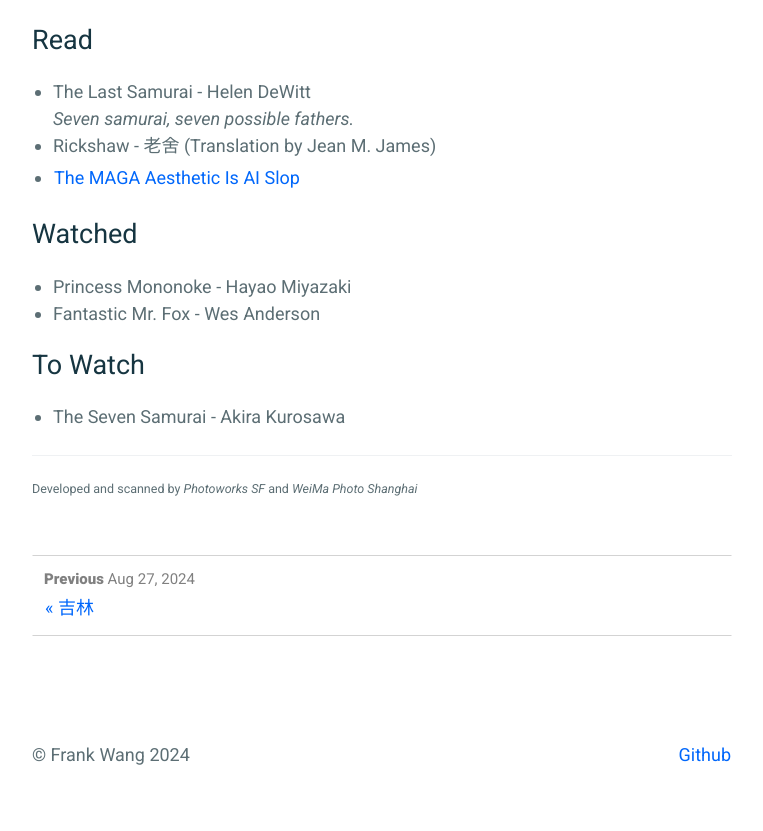
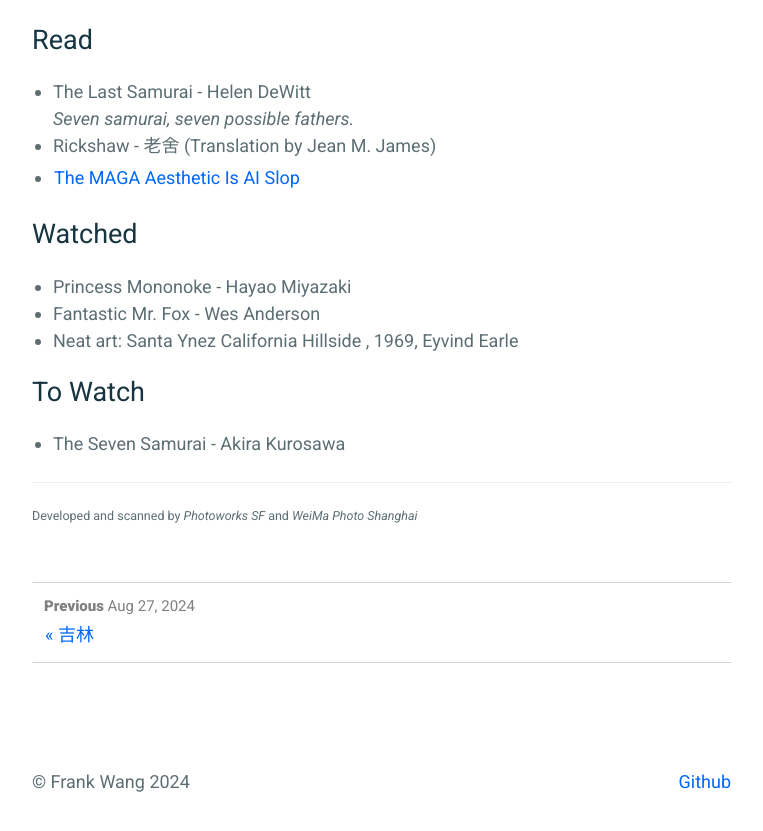
Before and after one commit to frankwang95/frankwang95.github.io, a Jekyll site: the page built from _posts/2024-09-25-summer-snippets.md, in a window 1280 px wide and 900 px high, scrolled down 3105 px. Shown: the top 831 px of the window, without its empty margins (258-1021 px from the left). Built offline with Jekyll 4.4.1, drawn with Linux system fonts in a browser that asks for light colours.

Commit message:
Update 2024-09-25-summer-snippets.md

```diff
--- a/_posts/2024-09-25-summer-snippets.md
+++ b/_posts/2024-09-25-summer-snippets.md
@@ -62,6 +62,7 @@ tags: snippets
 
 - Princess Mononoke - Hayao Miyazaki
 - Fantastic Mr. Fox - Wes Anderson
+- Neat art: Santa Ynez California Hillside , 1969, Eyvind Earle
 
 # To Watch
 - The Seven Samurai - Akira Kurosawa
```
